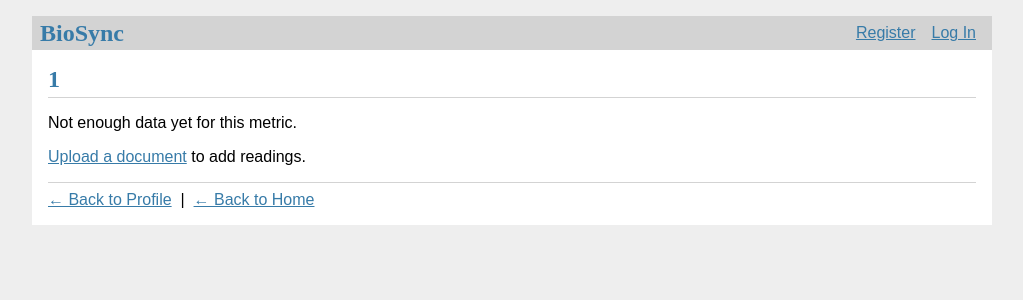
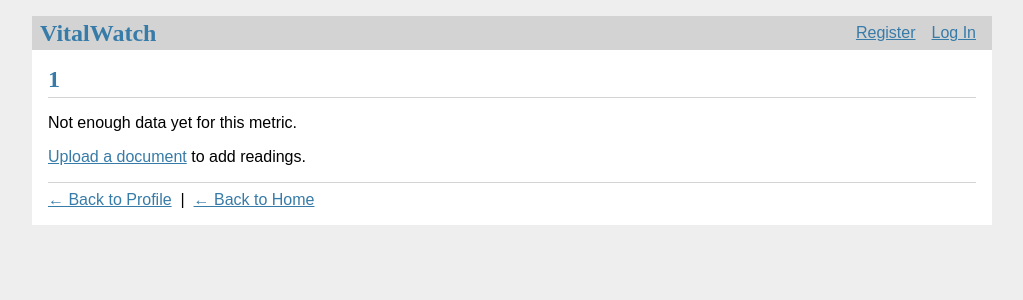
Before and after one commit to CSC-289-Biometric-Group-2/BioSync-Group2, a Flask app: page /trends/1 in a window 1280 px wide. Shown: the top 300 px of the page, without its empty margins (128-1151 px from the left). Run offline with Flask 3, Linux system fonts and the light colour scheme; the visitor is signed in with stand-in values (Sample User, id 1); data that the repository does not hold is empty.

Commit message:
Rebrand app from BioSync to VitalWatch

```diff
--- a/BioSync/templates/base.html
+++ b/BioSync/templates/base.html
@@ -1,8 +1,8 @@
 <!doctype html>
-<title>{% block title %}{% endblock %} - BioSync</title>
+<title>{% block title %}{% endblock %} - VitalWatch</title>
 <link rel="stylesheet" href="{{ url_for('static', filename='style.css') }}">
 <nav>
-  <h1>BioSync</h1>
+  <h1>VitalWatch</h1>
   {% if g.user %}
     <ul class="nav-left">
       <li><a href="{{ url_for('main.upload') }}">Upload</a>
```
Also changed, not shown: SETUP.md (+1 -1 lines), README.md.
